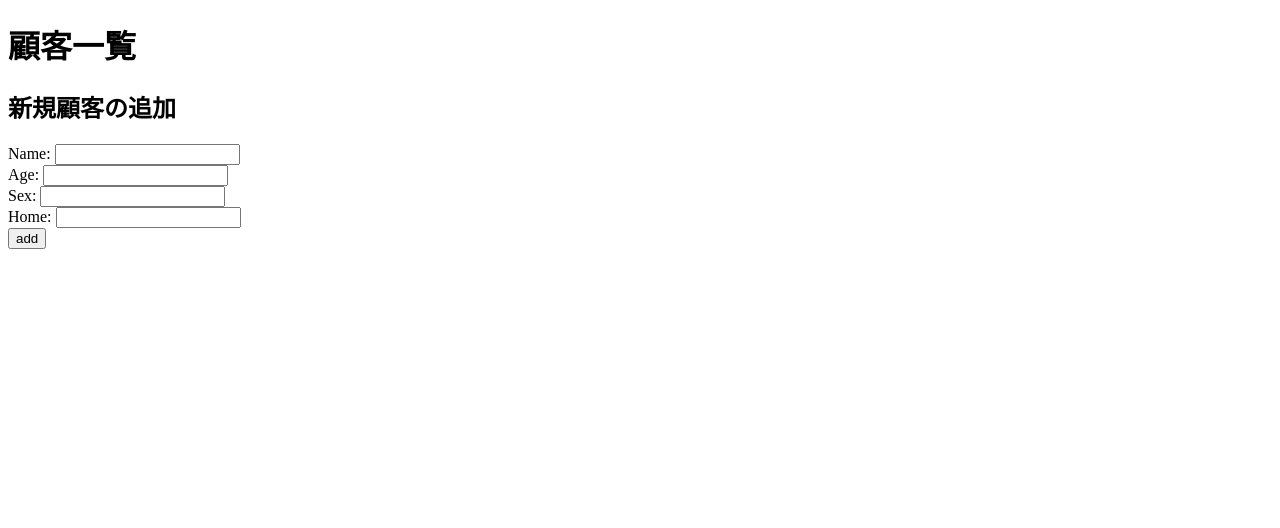
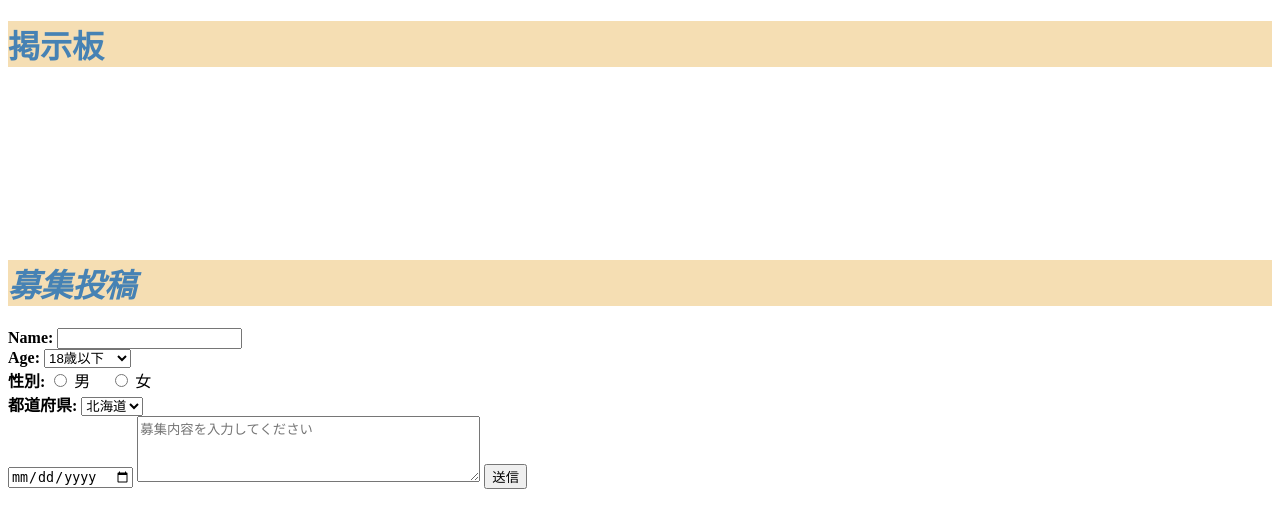
Before and after one commit to Arisaarisa/snowboad, a Flask app: template templates/index.html in a window 1280 px wide. Shown: the top 528 px of the page. Run offline with Flask 2, Linux system fonts and the light colour scheme; the template is opened without the code that fills it, so the values that code supplies are empty.

Commit message:
committest 新規顧客

```diff
--- a/app.py
+++ b/app.py
@@ -1,5 +1,6 @@
 from flask import Flask, render_template, request, redirect
 import db
+
 
 app = Flask(__name__)
 
@@ -17,6 +18,7 @@ def index():
 
 
 @app.route("/add", methods=["POST"])
+
 def add_customer():
     """新規の顧客を追加する関数"""
     # フォームに入力されたデータを取得する
@@ -24,9 +26,9 @@ def add_customer():
     age = request.form["age"]
     sex = request.form["sex"]
     home = request.form["home"]
-
+    freeans = request.form["freeans"]
     # データをデータベースに保存する
-    db.add_customer(name, age, sex, home)
+    db.add_customer(name, age, sex, home, freeans)
 
     # index()にリダイレクトする
     return redirect("/index")
--- a/db.py
+++ b/db.py
@@ -30,12 +30,12 @@ def find_all_customers():
     return customers
 
 
-def add_customer(name, age, sex, home):
+def add_customer(name, age, sex, home, freeans):
     conn = sqlite3.connect("snow.sqlite")
     cursor = conn.cursor()
 
-    sql = "INSERT INTO customers(name,age,sex,home) VALUES (?, ?, ?, ?)"
-    cursor.execute(sql, (name, age, sex, home))
+    sql = "INSERT INTO customers(name,age,sex,home,freeans) VALUES (?, ?, ?, ?, ?)"
+    cursor.execute(sql, (name, age, sex, home, freeans))
 
     conn.commit()
     conn.close()
--- /dev/null
+++ b/templates/app.css
@@ -0,0 +1,3 @@
+h1 {
+    background-color:wheat;
+}
--- a/templates/index.html
+++ b/templates/index.html
@@ -5,18 +5,81 @@
     <title>snow-web</title>
 </head>
 <body>
-<h1>顧客一覧</h1>
+<link rel="stylesheet" href=".templates/app.css">
+<h1 style="color:steelblue">掲示板</h1>
+<div style="width:800px;height:150px;overflow:auto;">
 {% for customer in customers %}
-<li>{{ customer[0] }}さん {{customer[1] }}歳 {{customer[2]}} {{customer[3]}}</li>
+    <li>{{ customer[0] }}さん {{customer[1] }}歳 {{customer[2]}} {{customer[3]}} {{customer[4]}}</li>
 {% endfor %}
-<h2>新規顧客の追加</h2>
+</div>
+<h1 style="color:steelblue;"><em>募集投稿</em></h1>
 <form action="{{url_for('add_customer')}}" method="post">
-    Name: <input type="text" name="name"><br>
-    Age: <input type="number" name="age"><br>
-    Sex: <input type="text" name="sex"><br>
-    Home: <input type="text" name="home"><br>
+    <strong>Name:</strong> <input type="text" name="name"><br>
+    <strong>Age:</strong>
+    <select name="age">
+        <option>18歳以下</option>
+        <option>19~24歳</option>
+        <option>25歳~29歳</option>
+        <option>30歳~34歳</option>
+        <option>35歳~39歳</option>
+        <option>40歳以上</option>
+    </select><br>
+    <strong>性別:</strong> <input type="radio" name="sex" value="男"/> 男
+    <input type="radio" name="sex" value="女"/> 女<br>
+    <strong>都道府県:</strong>
+    <select name="home">
+        <option>北海道</option>
+        <option>青森</option>
+        <option>岩手</option>
+        <option>宮城</option>
+        <option>秋田</option>
+        <option>山形</option>
+        <option>福島</option>
+        <option>茨城</option>
+        <option>栃木</option>
+        <option>群馬</option>
+        <option>埼玉</option>
+        <option>千葉</option>
+        <option>東京</option>
+        <option>神奈川</option>
+        <option>新潟</option>
+        <option>富山</option>
+        <option>石川</option>
+        <option>福井</option>
+        <option>山梨</option>
+        <option>長野</option>
+        <option>岐阜</option>
+        <option>静岡</option>
+        <option>愛知</option>
+        <option>三重</option>
+        <option>滋賀</option>
+        <option>京都</option>
+        <option>大阪</option>
+        <option>兵庫</option>
+        <option>奈良</option>
+        <option>和歌山</option>
+        <option>鳥取</option>
+        <option>島根</option>
+        <option>岡山</option>
+        <option>広島</option>
+        <option>山口</option>
+        <option>徳島</option>
+        <option>香川</option>
+        <option>愛媛</option>
+        <option>高知</option>
+        <option>福岡</option>
+        <option>佐賀</option>
+        <option>長崎</option>
+        <option>熊本</option>
+        <option>大分</option>
+        <option>宮崎</option>
+        <option>鹿児島</option>
+        <option>沖縄</option>
+    </select><br>
+    <input type="date">
+    <textarea name="freeans" rows="4" cols="40" placeholder="募集内容を入力してください"></textarea>
 
-    <input type="submit" value="add">
+    <input type="submit" value="送信">
 </form>
 </body>
 </html>
```
Also changed, not shown: schema.sql (+6 -5 lines).
